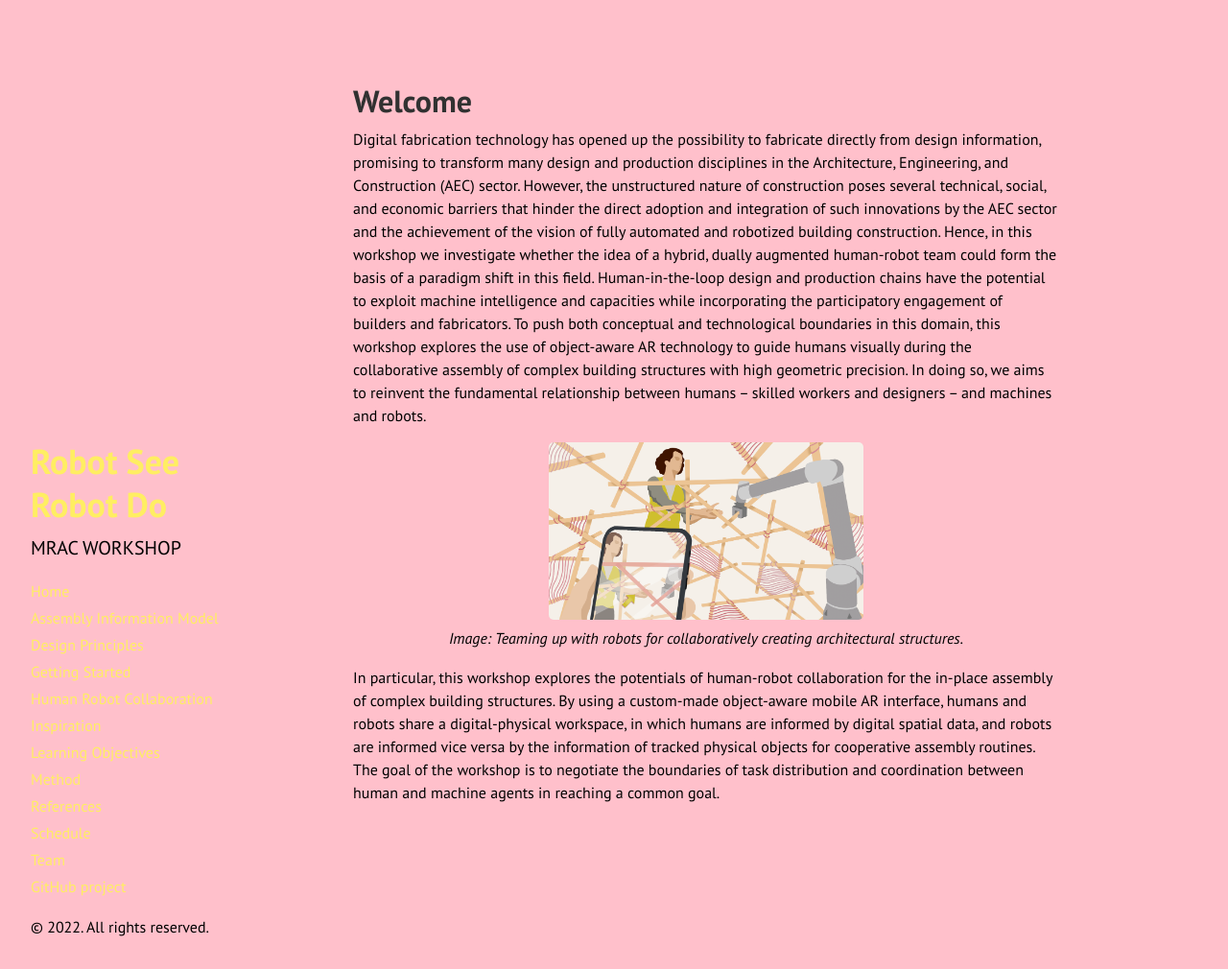
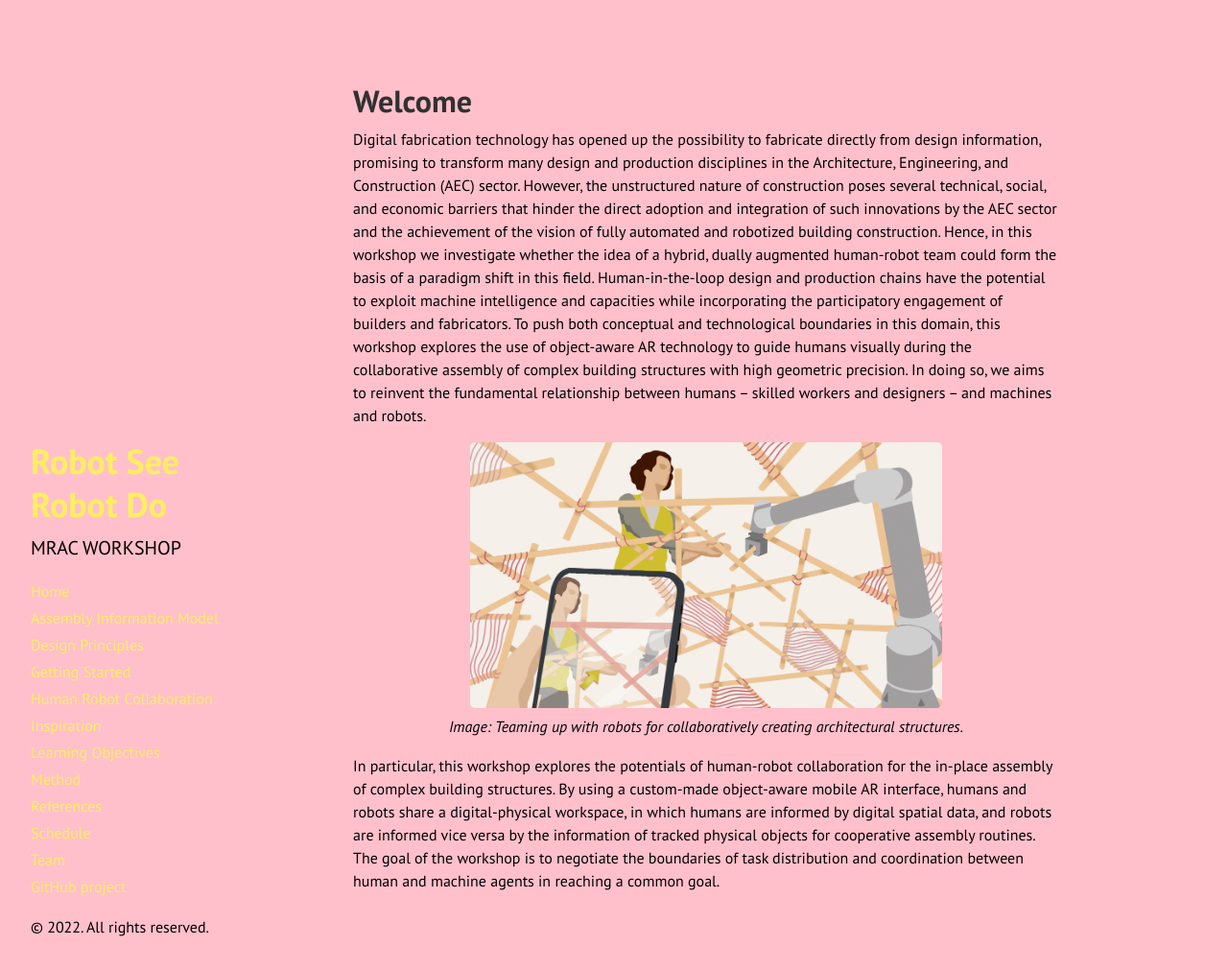
Before and after one commit to augmentedfabricationlab/robot_see_robot_do, a Jekyll site: the page built from docs/index.md, in a window 1280 px wide and 1010 px high. Shown: the whole window at 96% size. Built offline with Jekyll 4.4.1, drawn with Linux system fonts in a browser that asks for light colours; Markdown is read by kramdown in place of the engine named in the settings.

Commit message:
Update index.md

```diff
--- a/docs/index.md
+++ b/docs/index.md
@@ -7,7 +7,7 @@
 Digital fabrication technology has opened up the possibility to fabricate directly from design information, promising to transform many design and production disciplines in the Architecture, Engineering, and Construction (AEC) sector. However, the unstructured nature of construction poses several technical, social, and economic barriers that hinder the direct adoption and integration of such innovations by the AEC sector and the achievement of the vision of fully automated and robotized building construction. Hence, in this workshop we investigate whether the idea of a hybrid, dually augmented human-robot team could form the basis of a paradigm shift in this field. Human-in-the-loop design and production chains have the potential to exploit machine intelligence and capacities while incorporating the participatory engagement of builders and fabricators. To push both conceptual and technological boundaries in this domain, this workshop explores the use of object-aware AR technology to guide humans visually during the collaborative assembly of complex building structures with high geometric precision. In doing so, we aims to reinvent the fundamental relationship between humans -- skilled workers and designers -- and machines and robots.
 
 <figure>
-  <img src="{{site.baseurl}}images/title_img.png" alt="Teaming up with robots for collaboratively creating complex building structures." style="width:50%" class="center">
+  <img src="{{site.baseurl}}images/title_img.png" alt="Teaming up with robots for collaboratively creating complex building structures." style="width:75%" class="center">
   <figcaption>Image: Teaming up with robots for collaboratively creating architectural structures.</figcaption>
 </figure>
 
```
